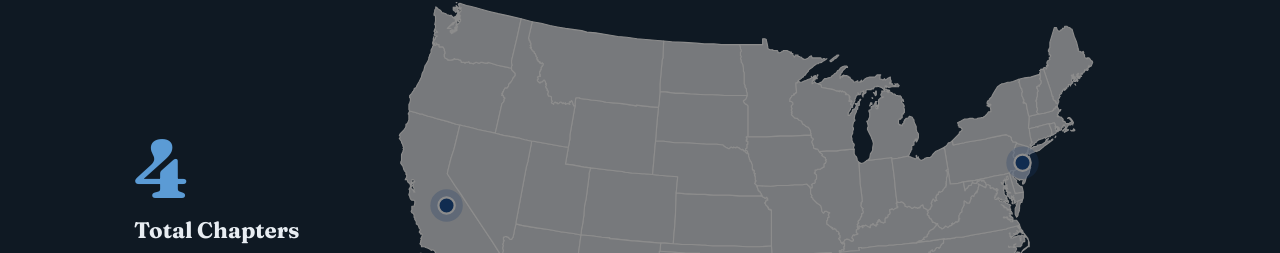
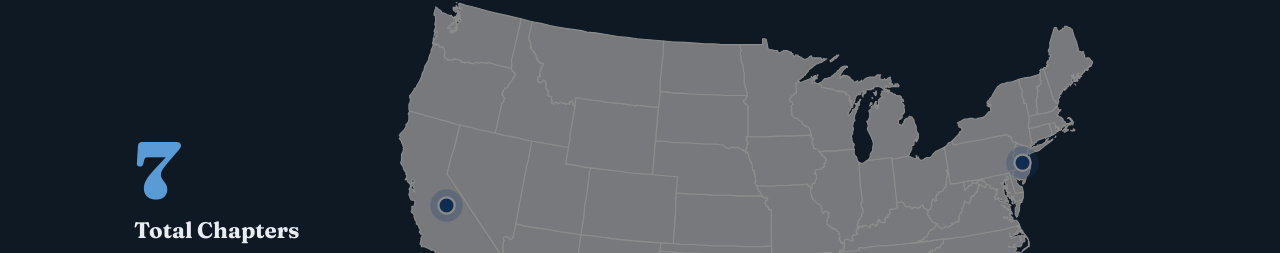
Before and after one commit to givingcollec-admin/giving-collective-website, a plain HTML site: page volunteer.html in a window 1280 px wide. Shown: the part 521-774 px from the top of the page. Drawn offline with Linux system fonts and the light colour scheme.

Commit message:
Update total chapters count to 7 on volunteer page
Co-Authored-By: Claude Opus 5.5 <noreply@anthropic.com>
Claude-Session: https://claude.ai/code/session_016CHcYVhW8cyKcoD8xrMknD

```diff
--- a/volunteer.html
+++ b/volunteer.html
@@ -75,7 +75,7 @@
 
   <figure class="us-map">
     <div class="us-map-stat">
-      <div class="us-map-num">4</div>
+      <div class="us-map-num">7</div>
       <div class="us-map-label">Total Chapters</div>
       <p>Across California, Texas &amp; New Jersey</p>
     </div>
```
